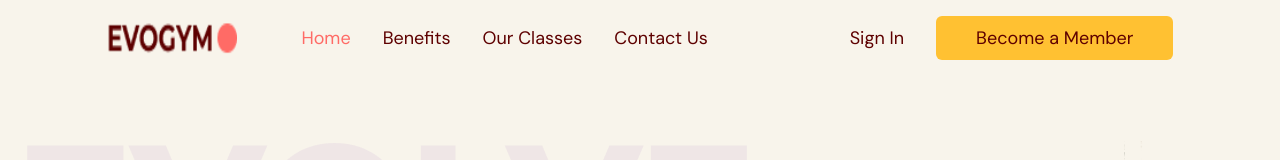
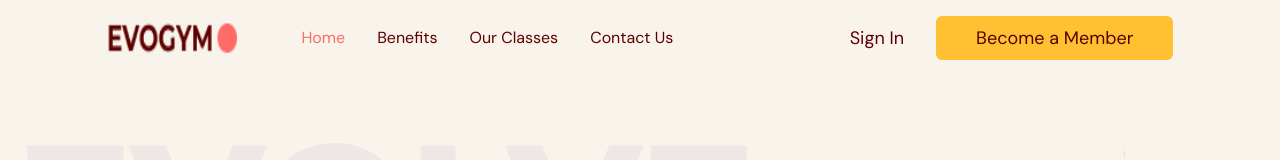
Before and after one commit to RajKumarMaharjan/gym-react-typscript, a React (Vite) app: page / in a window 1280 px wide. Shown: the top 160 px of the page. Built offline with nearby package versions, Linux system fonts and the light colour scheme.

Commit message:
adjust test size in navbar

```diff
--- a/src/components/Navbar/index.tsx
+++ b/src/components/Navbar/index.tsx
@@ -28,7 +28,7 @@ const Navbar = ({ isTopOfPage, selectedPage, setSelectedPage }: Props) => {
             {/* right side */}
             {isAboveMediumScreen ? (
               <div className={`${flexBetween} w-full`}>
-                <div className={`${flexBetween} place-items-center gap-8 text-lg`}>
+                <div className={`${flexBetween} place-items-center gap-8 text-md`}>
                   <Link
                     page={SelectedPage.Home}
                     selectedPage={selectedPage}
```
